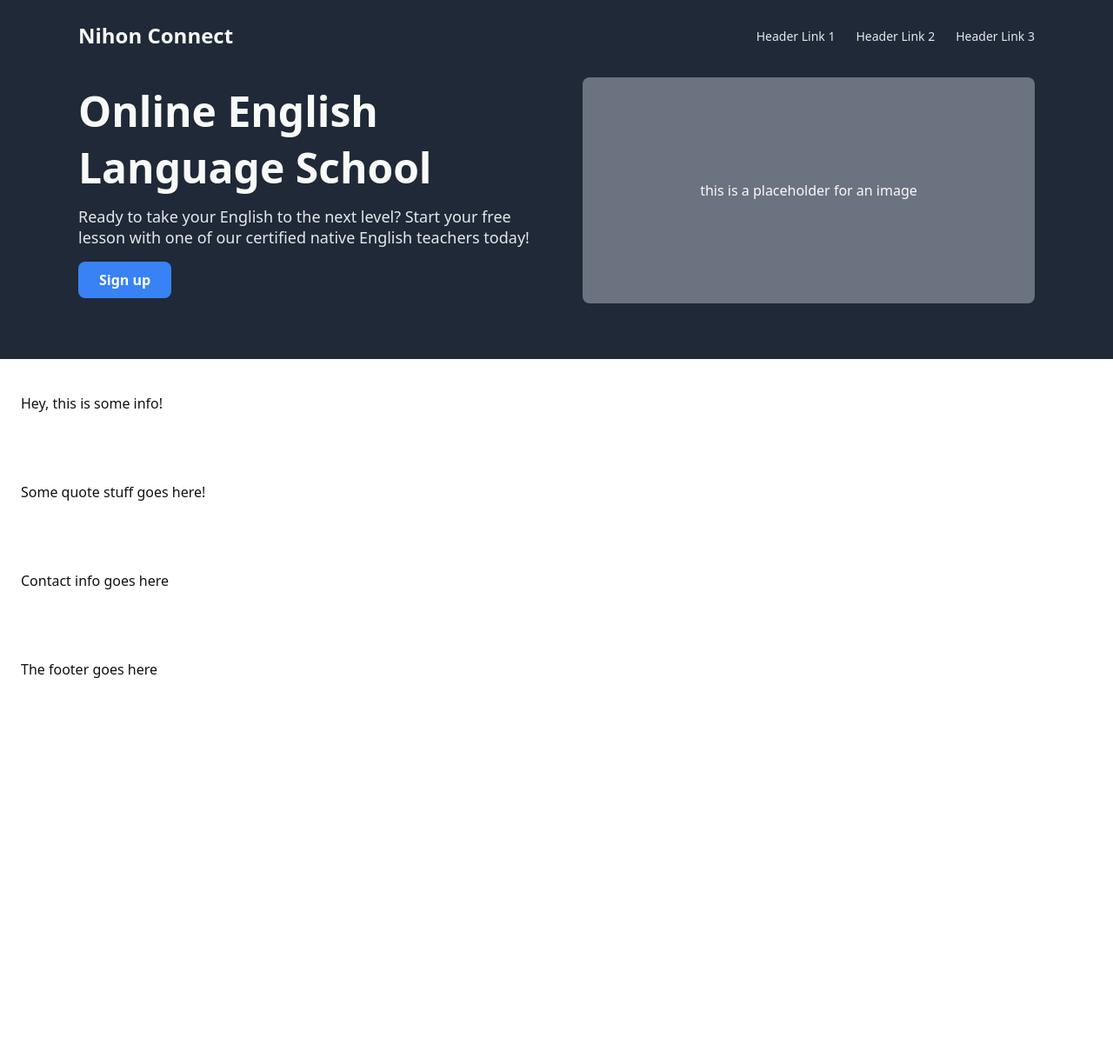
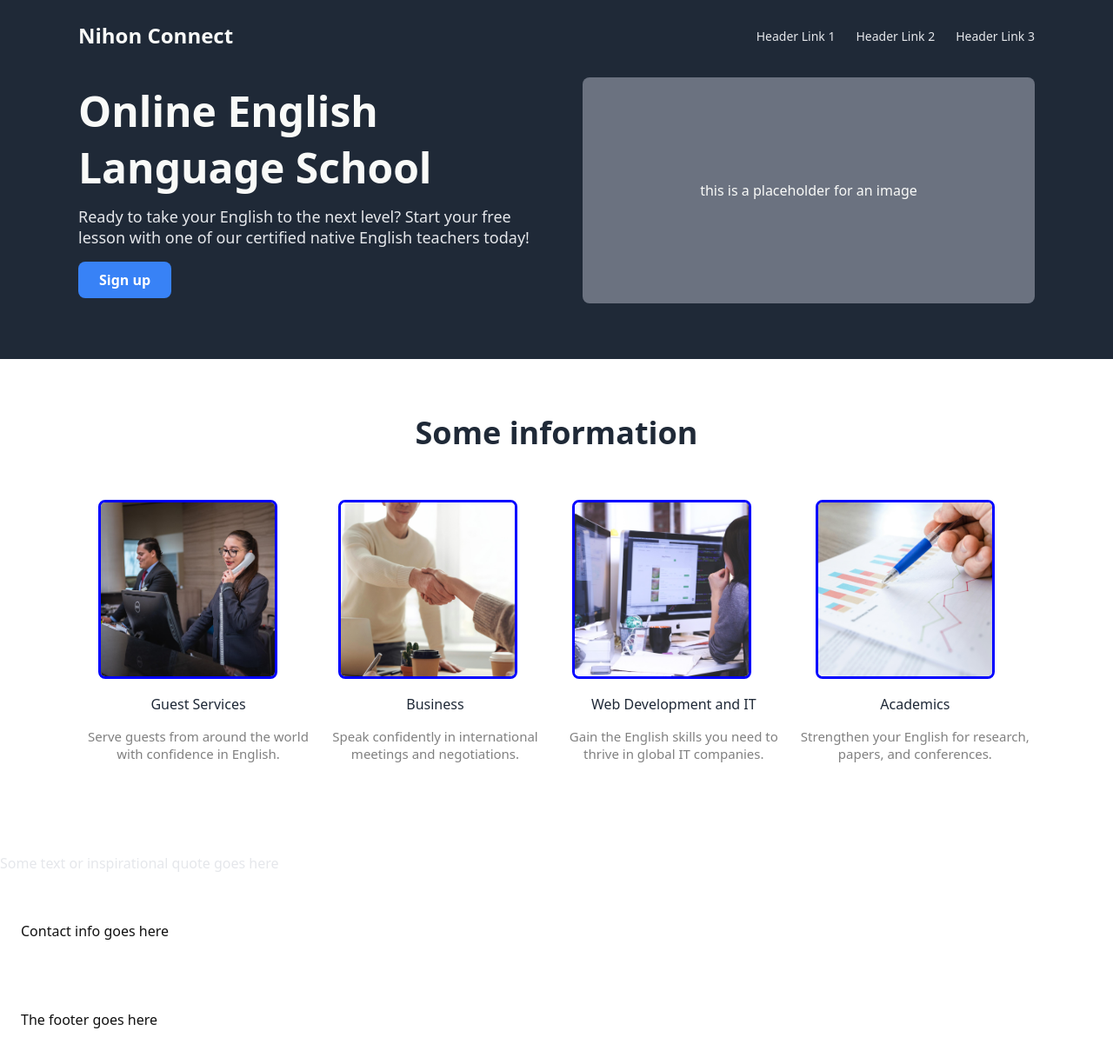
Before and after one commit to WoozyWindfish/odin-landing-page, a plain HTML site: page index.html in a window 1280 px wide. Shown: the whole page at 87% size. Before the commit the page ends 821 px from the top, so only its background shows below. Drawn offline with Linux system fonts and the light colour scheme; files whose address does not match are found by name.

Commit message:
lay down HTML and css to info. add images.

```diff
--- a/index.html
+++ b/index.html
@@ -32,13 +32,40 @@
         this is a placeholder for an image
       </div>
     </div>
-  </header>
+    </header>
+     <div class="information-wrapper">
+        <h2>Some information</h2>
+        <div class="box-container">
+            <div class="box">
+                <img class="box-image" src="/home/vboxuser/Desktop/odin-landing-page/images/receptionist.jpg"  alt="xx" height="200px" width="200px">
+                <p class="box-text">Guest Services</p>
+                <p class="box-textjp">Serve guests from around the world with confidence in English.</p>
+            </div>
 
-  <main>
-    <section class="information">Hey, this is some info!</section>
-    <section class="quote">Some quote stuff goes here!</section>
-    <section class="contact">Contact info goes here</section>
-  </main>
+            <div class="box">
+                <img class="box-image" src="/home/vboxuser/Desktop/odin-landing-page/images/handshake.jpg" alt="xx" height="200px" width="200px">
+                <p class="box-text">Business</p>
+                <p class="box-textjp">Speak confidently in international meetings and negotiations.</p>
+            </div>
+
+            <div class="box">
+                <img class="box-image" src="/home/vboxuser/Desktop/odin-landing-page/images/computers.jpg" alt="xx" height="200px" width="200px">
+                <p class="box-text">Web Development and IT</p>
+                <p class="box-textjp">Gain the English skills you need to thrive in global IT companies.</p>
+            </div>
+            <div class="box">
+                <img class="box-image" src="/home/vboxuser/Desktop/odin-landing-page/images/research.jpg" alt="xx" height="200px" width="200px">
+                <p class="box-text">Academics</p>
+                <p class="box-textjp">Strengthen your English for research, papers, and conferences.</p>
+            </div>
+        </div>
+    </div>
+
+    <div class="quote-wrapper">
+        <p class="quote-text"> Some text or inspirational quote goes here</p>
+    </div>
+
+    <div class="contact">Contact info goes here</div>
 
   <footer class="footer">The footer goes here</footer>
 </body>
--- a/style.css
+++ b/style.css
@@ -84,10 +84,48 @@ nav a { color: #e5e7eb;
   border-radius: 8px;
 }
 
-.information, .quote, .contact, .footer { color:#111; padding: 40px 24px; }
+.information, .quote, .contact, .footer {
+    color:#111;
+    padding: 40px 24px;
+}
 
 
-@media (max-width: 800px) {
-  .hero-row { flex-direction: column; align-items: flex-start; }
-  .hero-media { width: 100%; flex-basis: auto; height: 220px; }
+.information-wrapper {
+    margin: 90px;
 }
+
+h2 {
+    font-size: 36px;
+    font-weight: 900;
+    color: #1F2937;
+    text-align: center;
+    margin-top: -30px;
+}
+
+.box-container {
+    display: flex;
+    justify-content: center;
+    align-items: center;
+    flex-wrap: nowrap;
+}
+
+.box-image {
+    height: 200px;
+    width:200px;
+    margin: 23px;
+    border: solid blue;
+    border-radius: 8px;
+    object-fit: cover;
+}
+
+.box-text {
+    text-align: center;
+    margin-top: -10px;
+    color:#1f2937
+}
+.box-textjp {
+    text-align: center;
+    color: grey;
+    font-size: 15px;
+    font-weight: 200;
+}
```
Also changed, not shown: images/computers.jpg (added), images/handshake.jpg (added), images/laptop.jpg (added), images/receptionist.jpg (added), images/research.jpg (added), 2 other files.
